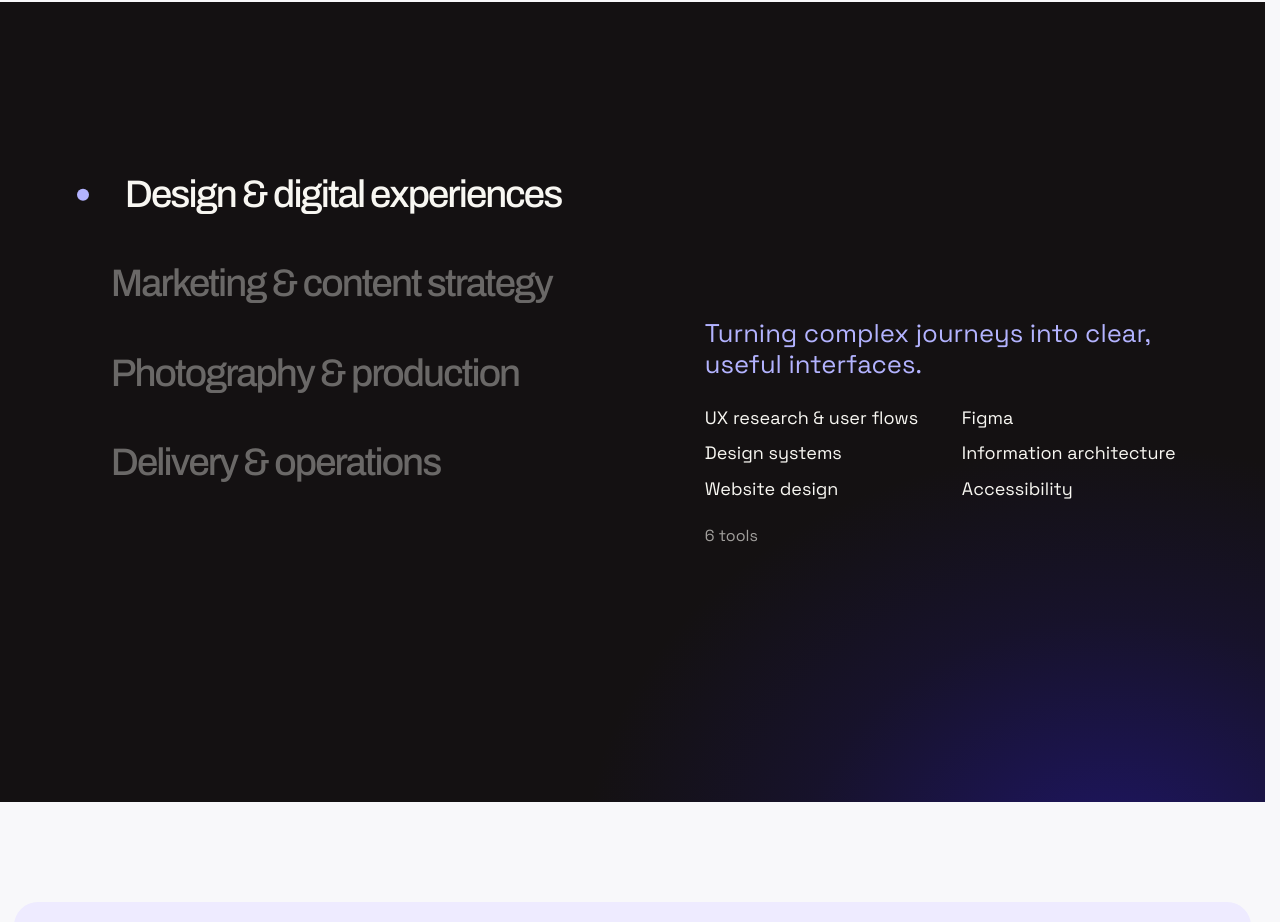
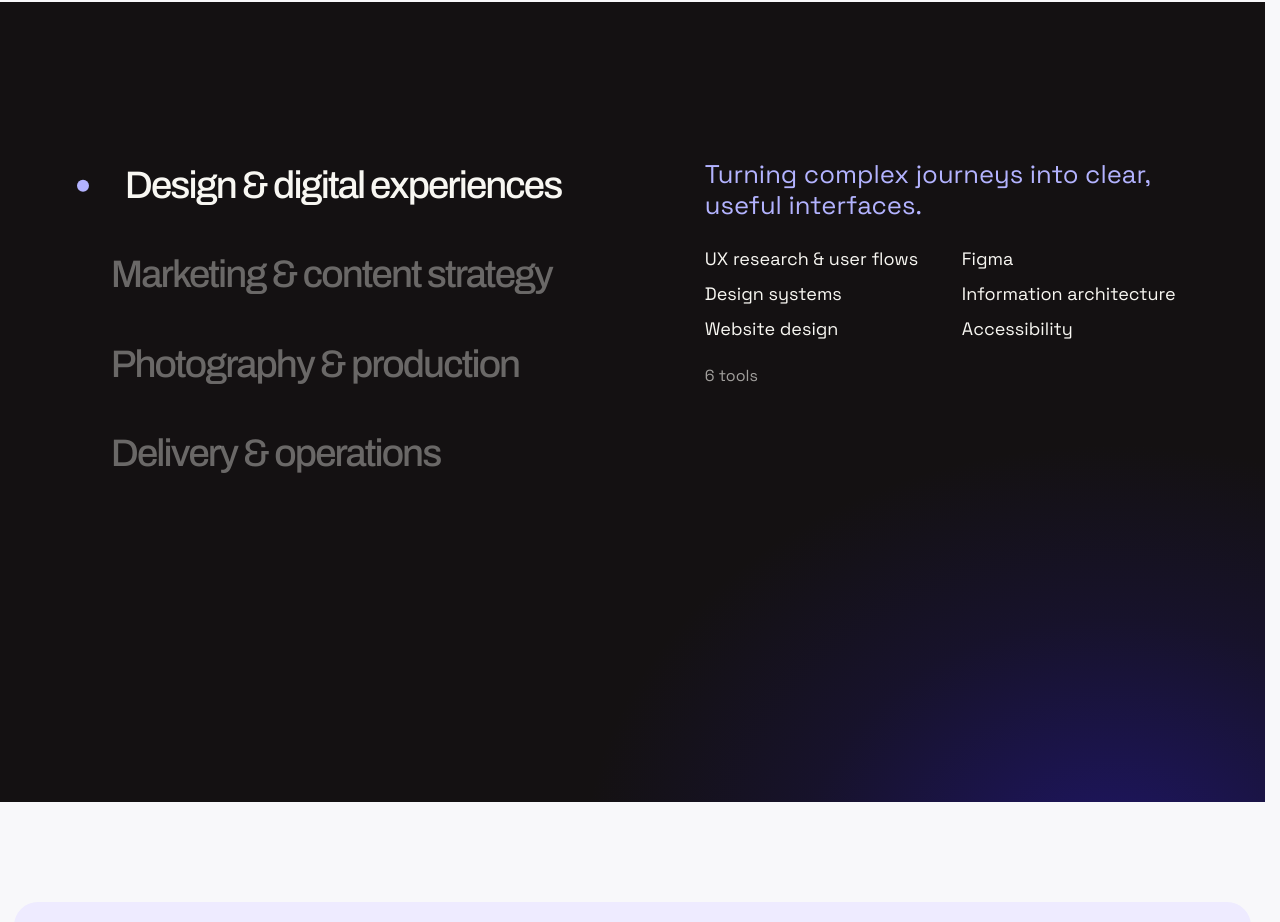
Before and after one commit to alexanderchen10/alexander-chen, a React (Vite) app: page / in a window 1280 px wide. Shown: the part 7967-8889 px from the top of the page. Built offline with nearby package versions, Linux system fonts and the light colour scheme.

Commit message:
Keep skills descriptions aligned when category lists vary in length

```diff
--- a/src/SkillsSelector.css
+++ b/src/SkillsSelector.css
@@ -116,12 +116,13 @@
 .skills-selector-panels {
   display: grid;
   min-width: 0;
-  align-self: center;
+  align-self: start;
+  padding-top: 18px;
 }
 
 .skills-selector-panel {
   display: grid;
-  align-content: center;
+  align-content: start;
   gap: clamp(24px, 2vw, 32px);
   grid-area: 1 / 1;
   min-width: 0;
@@ -278,3 +279,5 @@
 
 /* Keep Alexander’s longer category names within the established two-column layout. */
 @media(min-width:1101px) { .skills-selector-tab { font-size:clamp(30px,3vw,50px); line-height:1.08; } }
+
+@media(max-width:1100px) { .skills-selector-panels { padding-top:0; } }
```
